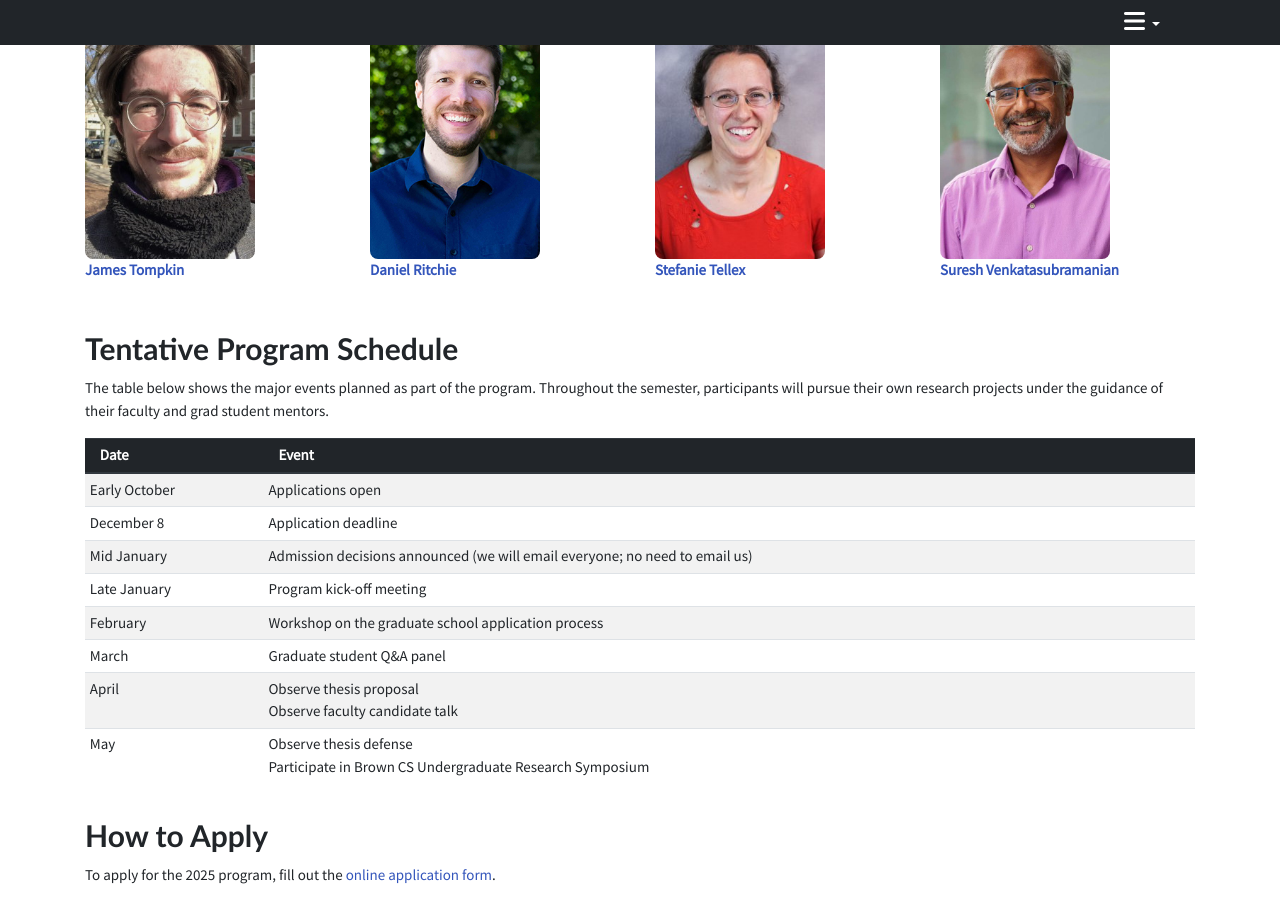
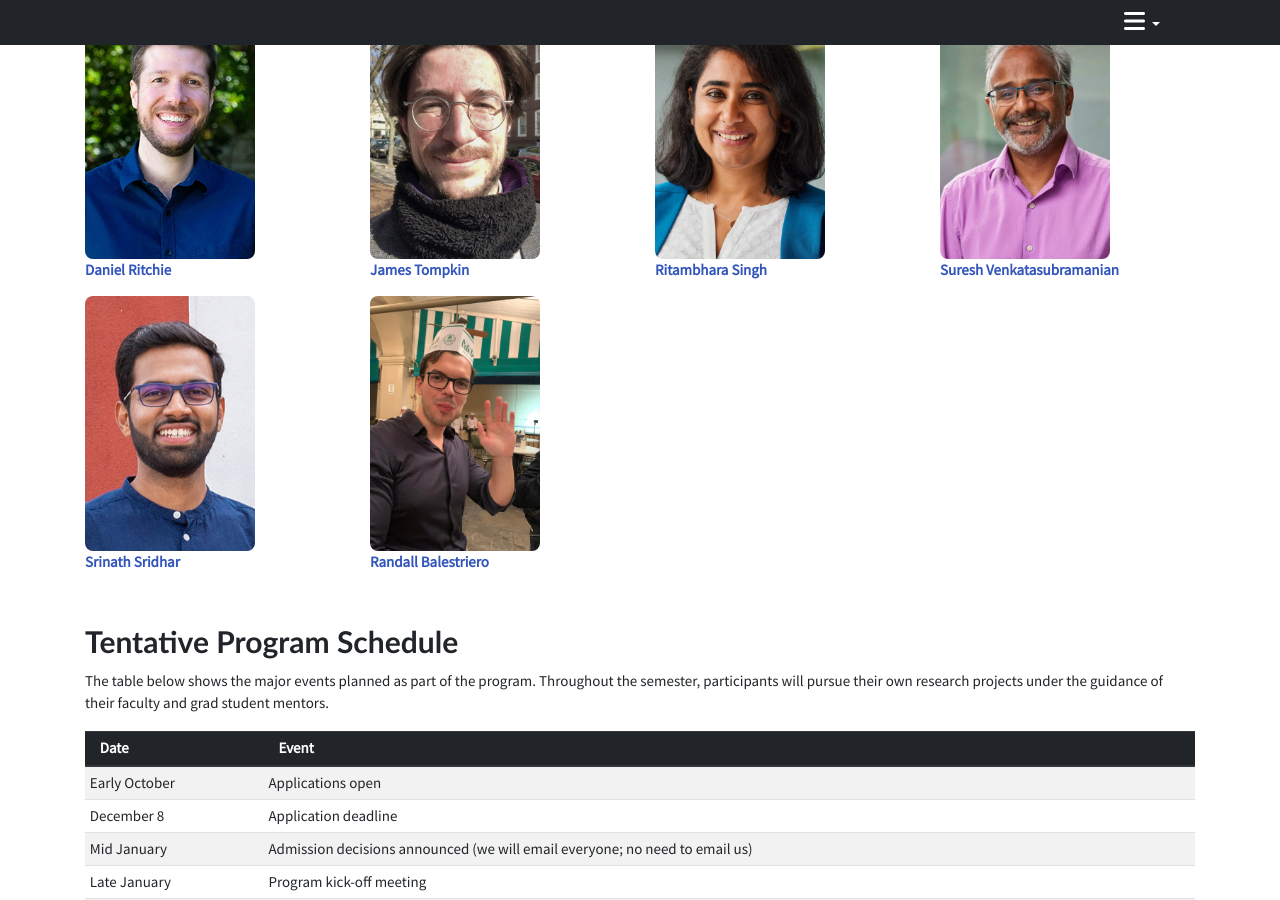
Before and after one commit to brownvc/exploreCSR-webpage, a Jekyll site: the page built from ai/index.html, in a window 1280 px wide and 900 px high, scrolled down 1317 px. Built offline with Jekyll 4.4.1, drawn with Linux system fonts in a browser that asks for light colours; nearby versions of some CDN libraries.

Commit message:
New faculty mentors.

```diff
--- a/_data/faculty.json
+++ b/_data/faculty.json
@@ -1,22 +1,32 @@
 [
+    {
+        "name": "Daniel Ritchie",
+        "photo_id": "daniel",
+        "homepage": "https://dritchie.github.io"
+    },
     {
         "name": "James Tompkin",
         "photo_id": "james",
         "homepage": "http://jamestompkin.com/"
     },
     {
-        "name": "Daniel Ritchie",
-        "photo_id": "daniel",
-        "homepage": "https://dritchie.github.io"
-    },
-    {
-        "name": "Stefanie Tellex",
-        "photo_id": "stefanie",
-        "homepage": "https://cs.brown.edu/people/stellex/"
+        "name": "Ritambhara Singh",
+        "photo_id": "ritambhara",
+        "homepage": "https://ritambharasingh.com/"
     },
     {
         "name": "Suresh Venkatasubramanian",
         "photo_id": "suresh",
         "homepage": "https://vivo.brown.edu/display/suresh"
+    },
+    {
+        "name": "Srinath Sridhar",
+        "photo_id": "srinath",
+        "homepage": "https://cs.brown.edu/people/ssrinath/"
+    },
+    {
+        "name": "Randall Balestriero",
+        "photo_id": "randall",
+        "homepage": "https://randallbalestriero.github.io/"
     }
 ]
```
Also changed, not shown: ai/img/faculty/randall.jpg (added), ai/img/faculty/ritambhara.jpg (added).
